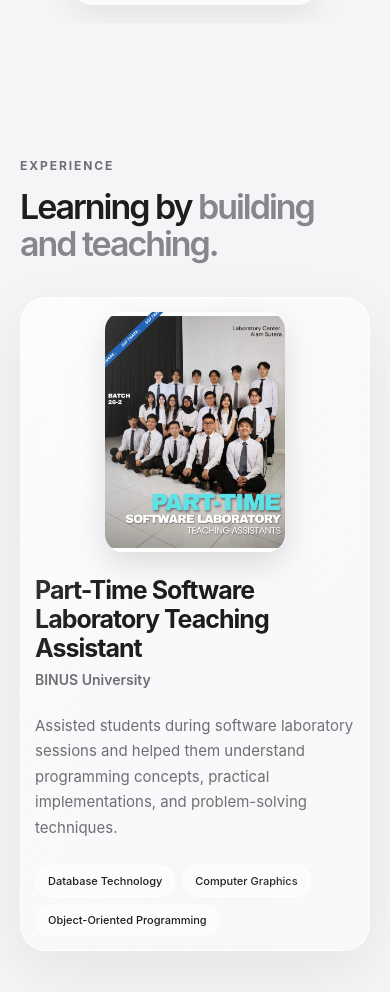
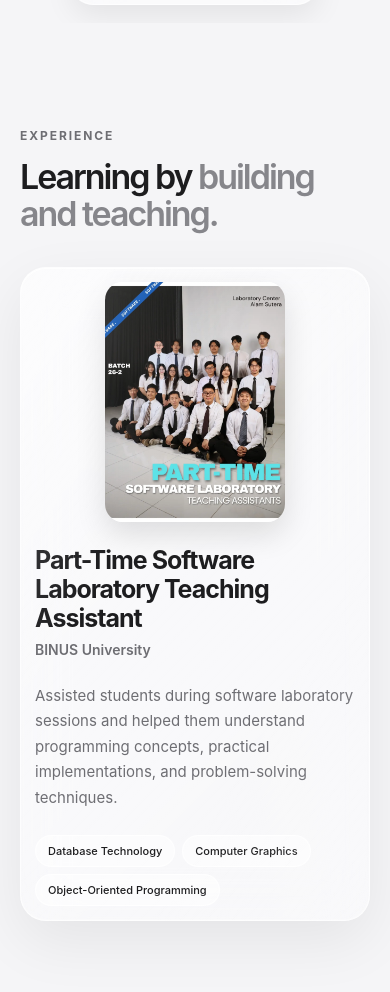
Before and after one commit to BrayenAP/MyPortfolio, a React (Vite) app: page / in a window 390 px wide. Shown: the part 2640-3632 px from the top of the page. Built offline with nearby package versions, Linux system fonts and the light colour scheme.

Commit message:
Update index.css

```diff
--- a/src/index.css
+++ b/src/index.css
@@ -3124,6 +3124,6 @@ body.dark-mode .hero-actions .glass-button.primary {
 /* Experience mobile positioning */
 @media (max-width: 700px) {
   .experience-section .container {
-    transform: translateY(-20px);
-  }
-}
+    transform: translateY(-50px);
+  }
+}
```
